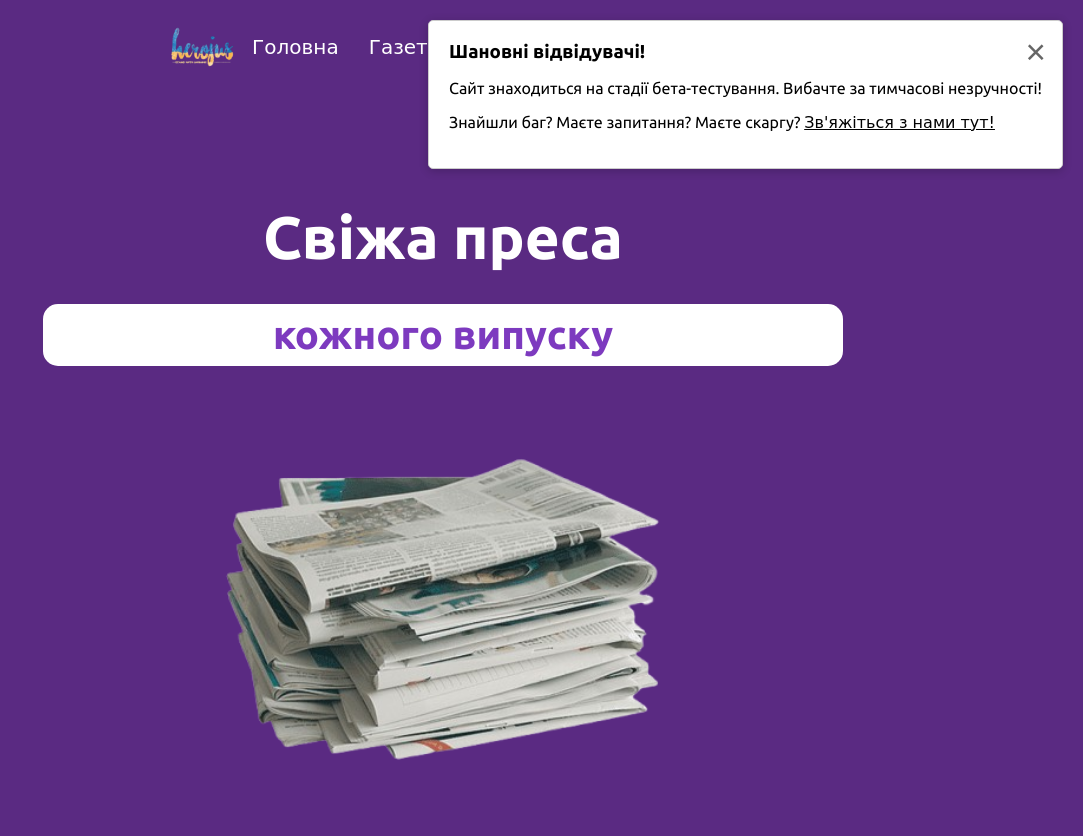
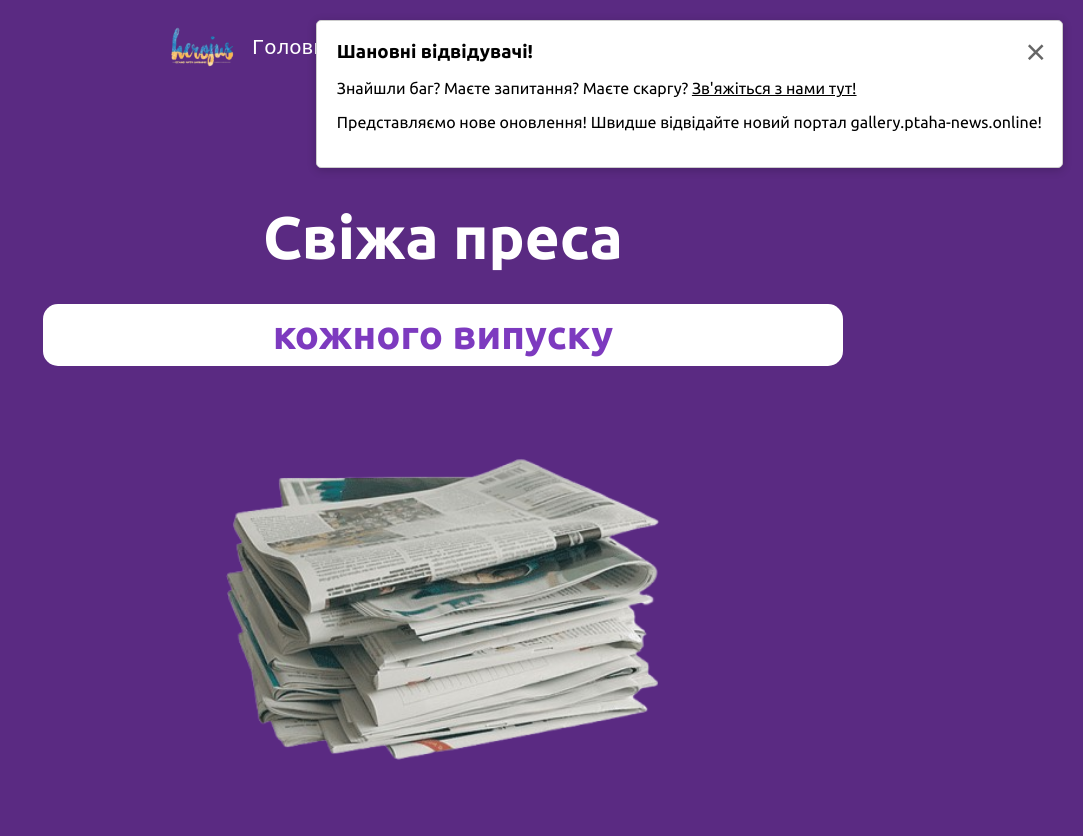
Before and after one commit to convention-account/ptahaNEWSherojus, a plain HTML site: page index-ua.html in a window 1280 px wide. Shown: the top 836 px of the page, without its empty margins (197-1280 px from the left). Drawn offline with Linux system fonts and the light colour scheme; a web font is replaced by a local one.

Commit message:
bug fixing

```diff
--- a/index-ua.html
+++ b/index-ua.html
@@ -187,9 +187,9 @@
     <div class="custom-alert" id="customAlert" style="font-family:Ubuntu;">
         <button class="close-btn" id="closeAlert">&times;</button>
         <h3>Шановні відвідувачі!</h3>
-        <p>Сайт знаходиться на стадії бета-тестування. Вибачте за тимчасові незручності!</p>
         <p>Знайшли баг? Маєте запитання? Маєте скаргу? <a href="source/routes/forms.html"
-                style="font-family: cursive; text-decoration: underline;">Зв'яжіться з нами тут!</a></p>
+                style="text-decoration: underline;">Зв'яжіться з нами тут!</a></p>
+        <p>Представляємо нове оновлення! Швидше відвідайте новий портал gallery.ptaha-news.online!</p>
     </div>
 
     <footer class="footer">
@@ -245,6 +245,7 @@
         }
 
         @media screen and (max-width: 768px) {
+
             .navbar,
             .custom-alert,
             .custom-alert a {
--- a/source/static/css/styles.css
+++ b/source/static/css/styles.css
@@ -237,7 +237,7 @@
     }
 
     .circle {
-        padding: 30px;
+        padding: 50px;
     }
 
     .circle-text {
```
Also changed, not shown: index.html (+1 -0 lines).
